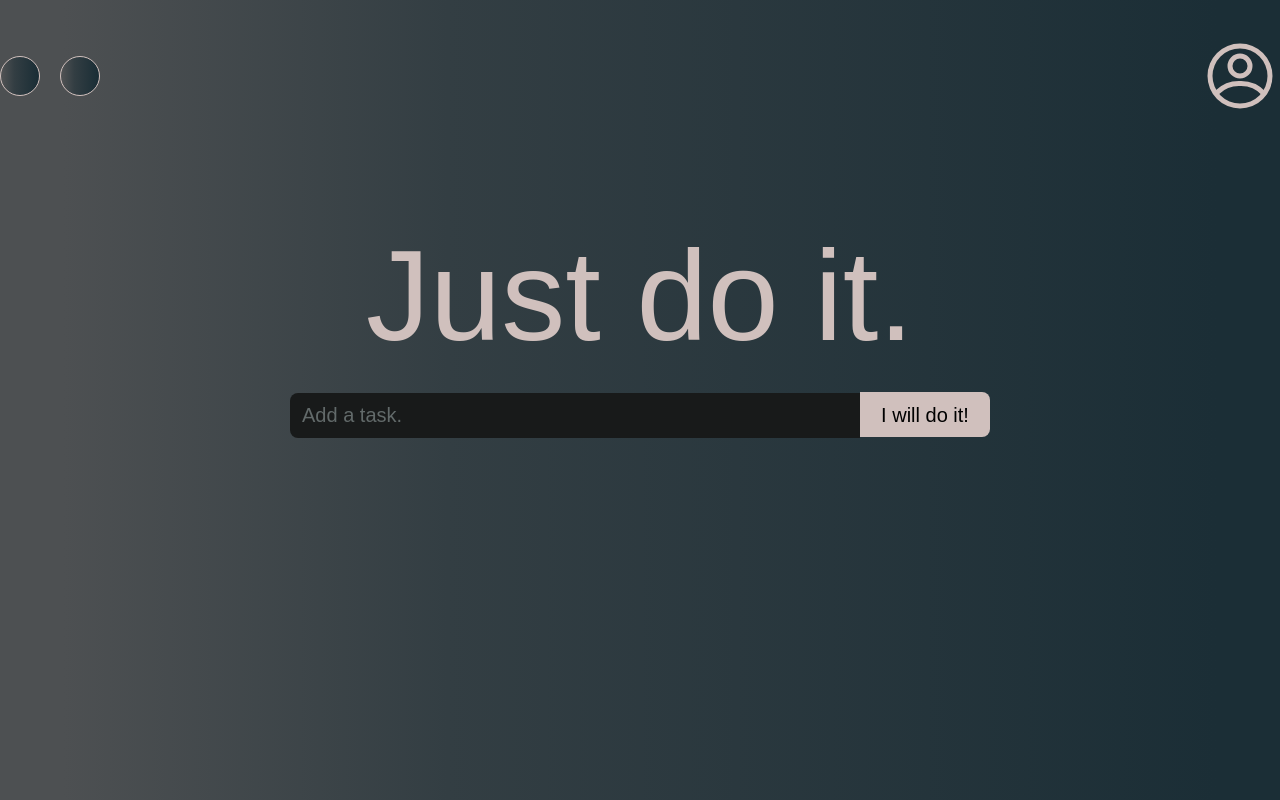
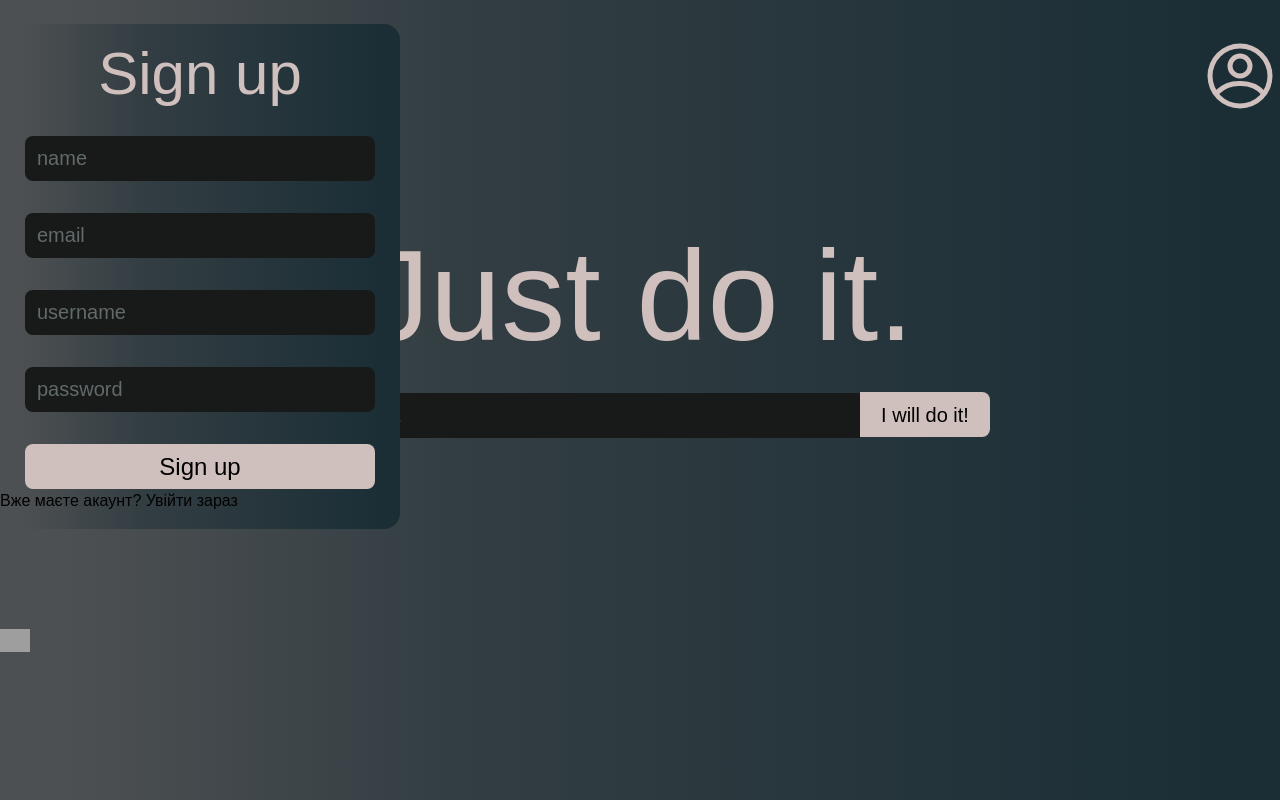
Before and after one commit to BONDI1488/ToDoList_Work, a React (Create React App) app: page / in a window 1280 px wide. Both pictures are taken after a click on the button 1240 px from the left and 76 px from the top of the page. Built offline with nearby package versions, Linux system fonts and the light colour scheme; grey boxes are pictures that could not be loaded.

Commit message:
signIN and signUp use redux

```diff
--- a/package.json
+++ b/package.json
@@ -11,7 +11,9 @@
     "node-sass": "^7.0.3",
     "react": "^18.2.0",
     "react-dom": "^18.2.0",
+    "react-redux": "^9.0.4",
     "react-scripts": "5.0.1",
+    "redux": "^5.0.1",
     "sass": "^1.69.5",
     "web-vitals": "^2.1.4"
   },
--- a/src/App.js
+++ b/src/App.js
@@ -3,10 +3,15 @@ import Header from "./components/Header/Header";
 import Title from "./components/Title/Title";
 import Input from "./components/Input/Input";
 import Tasks from "./components/Tasks/Tasks";
+import rootReducer from "./reducer";
 import SignUp from "./components/SignUp/SignUp";
 import SignIn from "./components/SignIn/SignIn";
+import {createStore} from "redux";
+import {Provider} from "react-redux";
+import Modal from "./components/formRedux/Modal";
 
-function App() {
+function App({openSignUpModal}) {
+    const store = createStore(rootReducer)
     const [savedText, setSavedText] = useState([]);
 
     useEffect(() => {
@@ -17,7 +22,7 @@ function App() {
     }, []);
 
     const handleSave = (text) => {
-        const updatedText = [...savedText, { text, highlighted: false }];
+        const updatedText = [...savedText, {text, highlighted: false}];
         setSavedText(updatedText);
         localStorage.setItem('savedText', JSON.stringify(updatedText));
     };
@@ -38,7 +43,9 @@ function App() {
     console.log(savedText);
 
     return (
-        <div className="min-h-screen bg-gradient-to-r from-gradientDark1 from-5% via-gradientDark2 via-35% to-gradientDark3 to-95%">
+        <Provider store={store}>
+            <div
+                className="min-h-screen bg-gradient-to-r from-gradientDark1 from-5% via-gradientDark2 via-35% to-gradientDark3 to-95%">
                 <Header/>
                 <Title/>
                 <Input onSave={handleSave}/>
@@ -46,10 +53,10 @@ function App() {
                        onDelete={handleDelete}
                        onHighlight={handleHighlight}
                 />
-            {/*<SignIn/>*/}
-            {/*<SignUp/>*/}
             </div>
+        </Provider>
     );
 }
 
+
 export default App;
--- a/src/components/Header/Header.jsx
+++ b/src/components/Header/Header.jsx
@@ -1,11 +1,18 @@
 import React from 'react';
 import {ReactComponent as User} from "../../images/account_avatar_face_man_people_profile_user_icon_123197.svg";
 import classes from "./Header.module.scss";
+import {createStore} from "redux";
+import rootReducer from "../../reducer/reducer";
+import {connect} from "react-redux";
+import Modal from "../formRedux/Modal";
 
-const Header = () => {
+const Header = ({toggleModal}) => {
+
+    const store = createStore(rootReducer)
+
     return (
         <header className='max-w-full h-72px py-[36px]'>
-            <div className='max-w-screen-xl	mx-auto flex justify-between'>
+            <div className='max-w-screen-xl mx-auto flex justify-between'>
                 <div className='flex items-center'>
                     <button>
                         <div className="mr-5 w-10 h-10 bg-gradient-to-r from-gradientDark1 from-5% via-gradientDark2 via-35% to-gradientDark3 to-95% rounded-full border-bronzeDark border border-solid"></div>
@@ -15,17 +22,22 @@ const Header = () => {
                     </button>
                 </div>
                 <div className='flex items-center '>
-                    <button>
+                    <button onClick={toggleModal}>
                         <User
                             width="80"
                             height="80"
                             className={classes.user}
                         />
                     </button>
+                    <Modal/>
                 </div>
             </div>
         </header>
     );
 };
 
-export default Header;
+const mapDispatchToProps = (dispatch) => ({
+    toggleModal: () => dispatch({ type: 'TOGGLE_MODAL' }),
+});
+
+export default connect(null, mapDispatchToProps)(Header);
--- a/src/components/SignIn/SignIn.jsx
+++ b/src/components/SignIn/SignIn.jsx
@@ -1,9 +1,9 @@
 import React, {useEffect, useRef} from 'react';
 import anime from "animejs";
-import {findAllByDisplayValue} from "@testing-library/react";
+import { connect } from "react-redux";
 import {Formik} from "formik";
 
-const SignIn = () => {
+const SignIn = ({ toggleForm, loginUser }) => {
 
     const formSignInRef = useRef(null)
 
@@ -68,7 +68,7 @@ const SignIn = () => {
                     <form
                         onSubmit={handleSubmit}
                         ref={formSignInRef}
-                        className='font-custom m-auto rounded-2xl h-[358px] w-[400px]  bg-gradient-to-r from-gradientDark1 from-5% via-gradientDark2 via-35% to-gradientDark3 to-95%'>
+                        className='absolute z-10 font-custom rounded-2xl h-[358px] w-[400px]  bg-gradient-to-r from-gradientDark1 from-5% via-gradientDark2 via-35% to-gradientDark3 to-95%'>
                         <p className='text-center  text-bronzeDark pt-5 text-6xl font-thin'>
                             Sign in
                         </p>
@@ -105,8 +105,10 @@ const SignIn = () => {
                                 Sign in
                             </button>
                         </div>
+
                     </form>
                 )}
+
             </Formik>
         </div>
     );
--- a/src/components/SignUp/SignUp.jsx
+++ b/src/components/SignUp/SignUp.jsx
@@ -1,21 +1,22 @@
 import React, {useEffect, useRef} from 'react';
 import anime from "animejs";
 import {Formik} from "formik";
+import CloseBtn from "../../images/icons8-close-50.png";
 
-const SignUp = () => {
+
+const SignUp = ({toggleForm}) => {
     const formSignUpRef = useRef(null)
 
     useEffect(() => {
         anime({
             targets: formSignUpRef.current,
-            // rotate: '1turn', // 1turn еквівалентно 360 градусам
-            // easing: 'easeInOutQuad',
-            // duration: 1000,
+            // translateX: 250,
+            // duration: 1500,
+
         })
     }, []);
 
     const handleFormSubmit = (values, { setSubmitting,resetForm }) => {
-        // Зберігаємо дані в localStorage
         localStorage.setItem('user', JSON.stringify(values));
         setTimeout(() => {
             console.log(JSON.stringify(values, null, 2));
@@ -110,7 +111,7 @@ const SignUp = () => {
                                 placeholder='password'
                             />
                         </div>
-                        <p>{errors.password && touched.password && errors.password}</p>
+                        {/*<p>{errors.password && touched.password && errors.password}</p>*/}
                         <div className='flex justify-center pt-[32px]'>
                             <button
                                 type="submit"
@@ -120,11 +121,13 @@ const SignUp = () => {
                                 Sign up
                             </button>
                         </div>
+                        Вже маєте акаунт?{' '}
+                        <span onClick={toggleForm}>Увійти зараз</span>
+
                     </form>
                 )}
             </Formik>
         </div>
     );
-};
-
+}
 export default SignUp;
--- /dev/null
+++ b/src/components/formRedux/Modal.jsx
@@ -0,0 +1,44 @@
+import React from 'react';
+import { connect } from 'react-redux';
+import RegistrationForm from '../SignUp/SignUp';
+import LoginForm from '../SignIn/SignIn';
+import classes from "./Modal.module.scss";
+import CloseBtn from '../../images/icons8-close-50.png'
+import Pencil from "../../images/icons8-pencil-50.png";
+
+const Modal = ({ isModalOpen, isLoginForm, toggleModal, toggleForm }) => {
+    const handleClose = () => {
+        toggleModal();
+    };
+
+    if (!isModalOpen) {
+        return null;
+    }
+
+    return (
+        <div className="fixed top-0 left-0">
+            <div className=''>
+                {isLoginForm ? (
+                    <LoginForm/>
+                ) : (
+                    <RegistrationForm toggleForm={toggleForm} />
+                )}
+                <button onClick={handleClose} className='relative top-[100px]'>
+                    <img src={CloseBtn} width="30" height="30" alt=""/>
+                </button>
+            </div>
+        </div>
+    );
+};
+
+const mapStateToProps = (state) => ({
+    isModalOpen: state.isModalOpen,
+    isLoginForm: state.isLoginForm,
+});
+
+const mapDispatchToProps = (dispatch) => ({
+    toggleModal: () => dispatch({ type: 'TOGGLE_MODAL' }),
+    toggleForm: () => dispatch({ type: 'TOGGLE_FORM' }),
+});
+
+export default connect(mapStateToProps, mapDispatchToProps)(Modal);
--- /dev/null
+++ b/src/components/formRedux/Modal.module.scss
@@ -0,0 +1,18 @@
+.overlay {
+  position: fixed;
+  top: 0;
+  left: 0;
+  width: 100%;
+  height: 100%;
+  background: rgba(0, 0, 0, 0.5);
+  display: flex;
+  align-items: center;
+  justify-content: center;
+}
+
+.modal {
+  background: white;
+  padding: 20px;
+  border-radius: 8px;
+  box-shadow: 0 0 10px rgba(0, 0, 0, 0.3);
+}
--- /dev/null
+++ b/src/reducer/index.js
@@ -0,0 +1,24 @@
+const initialState = {
+    isModalOpen: false,
+    isLoginForm: false,
+};
+
+const rootReducer = (state = initialState, action) => {
+    switch (action.type) {
+        case 'TOGGLE_MODAL':
+            return {
+                ...state,
+                isModalOpen: !state.isModalOpen,
+                isLoginForm: false,
+            };
+        case 'TOGGLE_FORM':
+            return {
+                ...state,
+                isLoginForm: !state.isLoginForm,
+            };
+        default:
+            return state;
+    }
+};
+
+export default rootReducer;
--- /dev/null
+++ b/src/reducer/reducer.js
@@ -0,0 +1,16 @@
+const initialState = {
+    counter: 0,
+};
+
+const rootReducer = (state = initialState, action) => {
+    switch (action.type) {
+        case 'INCREMENT':
+            return { ...state, counter: state.counter + 1 };
+        case 'DECREMENT':
+            return { ...state, counter: state.counter - 1 };
+        default:
+            return state;
+    }
+};
+
+export default rootReducer;
```
Also changed, not shown: src/index.js (line endings or trailing spaces). Lines whose indentation alone changed are shown as unchanged.
